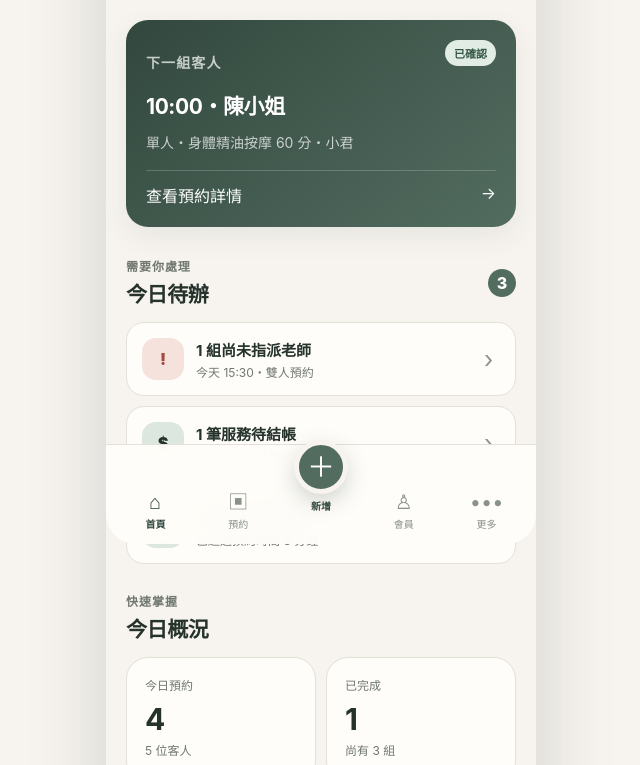
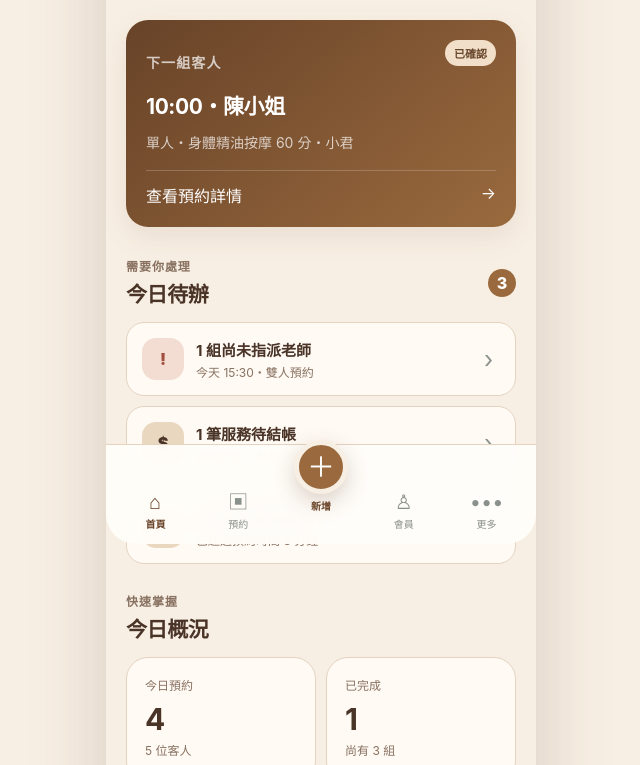
Before and after one commit to Hsulala/heyu-booking, a website: page public/index.html in a window 1280 px wide. Shown: the part 232-997 px from the top of the page, without its empty margins (319-959 px from the left). Drawn offline with Linux system fonts and the light colour scheme.

Commit message:
Apply milk tea and coffee brand palette

```diff
--- a/public/index.html
+++ b/public/index.html
@@ -3,7 +3,7 @@
   <head>
     <meta charset="UTF-8" />
     <meta name="viewport" content="width=device-width, initial-scale=1, viewport-fit=cover" />
-    <meta name="theme-color" content="#f7f4ef" />
+    <meta name="theme-color" content="#f8efe4" />
     <title>HEYU 店家後台</title>
     <link rel="stylesheet" href="./styles.css" />
   </head>
--- a/public/styles.css
+++ b/public/styles.css
@@ -1,23 +1,23 @@
 :root {
   color-scheme: light;
-  --bg: #f7f4ef;
-  --surface: #fffdf9;
-  --surface-soft: #efede6;
-  --ink: #26332d;
-  --muted: #707870;
-  --line: #e3e0d8;
-  --brand: #536c60;
-  --brand-dark: #32483e;
-  --brand-soft: #dce7df;
-  --sand: #e8d6b7;
-  --alert: #a34b3f;
-  --alert-soft: #f5e2dd;
-  --shadow: 0 10px 28px rgba(47, 59, 52, 0.08);
+  --bg: #f8efe4;
+  --surface: #fffaf4;
+  --surface-soft: #f0e3d4;
+  --ink: #4a3427;
+  --muted: #887160;
+  --line: #e5d3bf;
+  --brand: #9a6a3e;
+  --brand-dark: #684328;
+  --brand-soft: #ead7c0;
+  --sand: #d5ad7b;
+  --alert: #a34f3f;
+  --alert-soft: #f3ddd3;
+  --shadow: 0 10px 28px rgba(104, 67, 40, 0.1);
   font-family: Inter, ui-sans-serif, -apple-system, BlinkMacSystemFont, "Noto Sans TC", "PingFang TC", sans-serif;
 }
 
 * { box-sizing: border-box; }
-html { background: #d9ddd8; }
+html { background: #e4d7c9; }
 body { margin: 0; color: var(--ink); background: var(--bg); }
 button, input { font: inherit; }
 button { color: inherit; }
@@ -47,7 +47,7 @@ h2 { margin-bottom: 0; font-size: 21px; letter-spacing: -.02em; }
 .section-heading.compact { margin: 0; align-items: flex-start; }
 .count-badge { display: grid; place-items: center; width: 28px; height: 28px; border-radius: 50%; color: white; background: var(--brand); font-weight: 800; }
 .status { padding: 5px 9px; border-radius: 999px; color: var(--muted); background: var(--surface-soft); font-size: 11px; font-weight: 800; white-space: nowrap; }
-.status-ready { color: #345745; background: #e1ece5; }
+.status-ready { color: #674529; background: #f1dfca; }
 .status-alert { color: var(--alert); background: var(--alert-soft); }
 .task-list { display: grid; gap: 10px; }
 .task-card { display: grid; grid-template-columns: 42px 1fr 16px; gap: 12px; align-items: center; width: 100%; padding: 15px; border: 1px solid var(--line); border-radius: 18px; background: var(--surface); text-align: left; }
@@ -72,7 +72,7 @@ h2 { margin-bottom: 0; font-size: 21px; letter-spacing: -.02em; }
 .date-strip button { display: grid; gap: 6px; justify-items: center; padding: 10px 2px; color: var(--muted); border: 0; border-radius: 16px; background: transparent; }
 .date-strip span { font-size: 11px; }
 .date-strip strong { font-size: 17px; }
-.date-strip .is-selected { color: white; background: var(--brand); box-shadow: 0 7px 18px rgba(83,108,96,.2); }
+.date-strip .is-selected { color: white; background: var(--brand); box-shadow: 0 7px 18px rgba(104,67,40,.2); }
 .filter-row { display: flex; gap: 8px; overflow: auto; margin-bottom: 24px; scrollbar-width: none; }
 .chip { padding: 9px 14px; color: var(--muted); border: 1px solid var(--line); border-radius: 999px; background: transparent; white-space: nowrap; font-size: 13px; }
 .chip.is-selected { color: var(--brand-dark); border-color: var(--brand-soft); background: var(--brand-soft); font-weight: 800; }
@@ -83,7 +83,7 @@ h2 { margin-bottom: 0; font-size: 21px; letter-spacing: -.02em; }
 .line-dot { z-index: 2; width: 10px; height: 10px; margin-top: 21px; border: 2px solid var(--bg); border-radius: 50%; background: var(--brand); box-shadow: 0 0 0 2px var(--brand-soft); }
 .attention .line-dot { background: var(--alert); box-shadow: 0 0 0 2px var(--alert-soft); }
 .completed .line-dot { background: #9fa59f; }
-.booking-card { display: block; width: 100%; padding: 17px; border: 1px solid var(--line); border-radius: 18px; background: var(--surface); text-align: left; box-shadow: 0 5px 18px rgba(47,59,52,.05); }
+.booking-card { display: block; width: 100%; padding: 17px; border: 1px solid var(--line); border-radius: 18px; background: var(--surface); text-align: left; box-shadow: 0 5px 18px rgba(104,67,40,.06); }
 .booking-top { display: flex; justify-content: space-between; align-items: center; }
 .booking-card small, .booking-card .therapist { display: block; }
 .booking-card small { margin: 8px 0; color: var(--muted); font-size: 12px; line-height: 1.45; }
@@ -111,10 +111,10 @@ h2 { margin-bottom: 0; font-size: 21px; letter-spacing: -.02em; }
 .bottom-nav button > span { font-size: 20px; line-height: 1; }
 .bottom-nav .is-active { color: var(--brand-dark); font-weight: 800; }
 .bottom-nav .create-button { position: relative; top: -18px; color: var(--brand-dark); font-weight: 800; }
-.bottom-nav .create-button > span { display: grid; place-items: center; width: 54px; height: 54px; color: white; border: 5px solid var(--bg); border-radius: 50%; background: var(--brand); box-shadow: 0 8px 22px rgba(50,72,62,.22); font-size: 28px; font-weight: 400; }
+.bottom-nav .create-button > span { display: grid; place-items: center; width: 54px; height: 54px; color: white; border: 5px solid var(--bg); border-radius: 50%; background: var(--brand); box-shadow: 0 8px 22px rgba(104,67,40,.24); font-size: 28px; font-weight: 400; }
 
-.backdrop { position: fixed; z-index: 40; inset: 0; background: rgba(27,36,32,.42); backdrop-filter: blur(2px); }
-.bottom-sheet { position: fixed; z-index: 50; right: 0; bottom: 0; left: 0; padding: 10px 20px calc(22px + env(safe-area-inset-bottom)); border-radius: 28px 28px 0 0; background: var(--surface); box-shadow: 0 -16px 50px rgba(38,51,45,.16); animation: sheet-up .25s ease; }
+.backdrop { position: fixed; z-index: 40; inset: 0; background: rgba(62,40,26,.42); backdrop-filter: blur(2px); }
+.bottom-sheet { position: fixed; z-index: 50; right: 0; bottom: 0; left: 0; padding: 10px 20px calc(22px + env(safe-area-inset-bottom)); border-radius: 28px 28px 0 0; background: var(--surface); box-shadow: 0 -16px 50px rgba(78,50,30,.17); animation: sheet-up .25s ease; }
 @keyframes sheet-up { from { transform: translateY(100%); } }
 .sheet-handle { width: 42px; height: 5px; margin: 0 auto 18px; border-radius: 99px; background: #d7d5cf; }
 .sheet-header { display: flex; align-items: flex-start; justify-content: space-between; margin-bottom: 18px; }
@@ -141,7 +141,7 @@ h2 { margin-bottom: 0; font-size: 21px; letter-spacing: -.02em; }
    Tablet-sized and in-app previews should keep the navigation flush to the viewport. */
 @media (min-width: 1100px) {
   body { padding: 24px 0; }
-  .app-shell { max-width: 430px; min-height: calc(100dvh - 48px); margin: auto; overflow: hidden; border-radius: 30px; box-shadow: 0 28px 80px rgba(38,51,45,.18); }
+  .app-shell { max-width: 430px; min-height: calc(100dvh - 48px); margin: auto; overflow: hidden; border-radius: 30px; box-shadow: 0 28px 80px rgba(78,50,30,.19); }
   .topbar { top: 24px; max-width: 430px; margin: auto; }
   .bottom-nav { right: calc((100vw - 430px) / 2); bottom: 24px; left: calc((100vw - 430px) / 2); border-radius: 0 0 30px 30px; }
   .bottom-sheet { right: calc((100vw - 430px) / 2); bottom: 24px; left: calc((100vw - 430px) / 2); border-radius: 28px; }
```
Also changed, not shown: tests/ui.test.mjs (+9 -0 lines).
